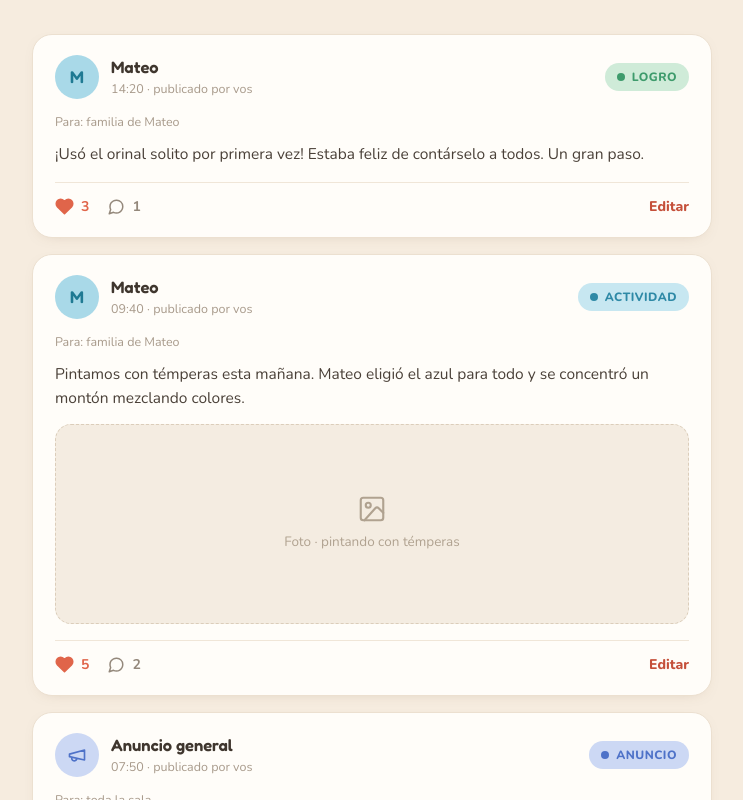
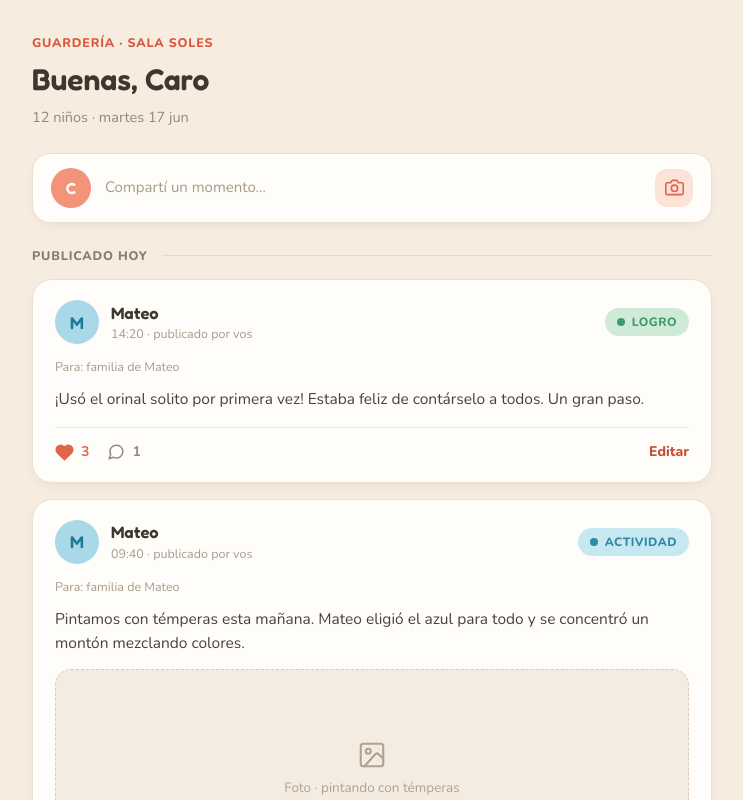
Before and after one commit to jbs-code/06-open-daycare, a Next.js app: page / in a window 1280 px wide. Shown: the top 800 px of the page, without its empty margins (268-1011 px from the left). Built offline with nearby package versions, Linux system fonts and the light colour scheme.

Commit message:
Enhance Home component in page.tsx by adding FeedHeader, ComposerCard, and SectionLabel for improved layout and user experience. Introduce CameraIcon component in icons.tsx for future use.

```diff
--- a/app/page.tsx
+++ b/app/page.tsx
@@ -1,14 +1,21 @@
+import { ComposerCard } from "@/features/feed/ComposerCard";
+import { FeedHeader } from "@/features/feed/FeedHeader";
 import { PostCard } from "@/features/feed/PostCard";
-import { feedPosts } from "@/lib/mockData";
+import { SectionLabel } from "@/features/feed/SectionLabel";
+import { currentUser, feedDateLabel, feedPosts } from "@/lib/mockData";
 
-// Temporal (paso 4): la composición final del feed llega en el paso 5
 export default function Home() {
   return (
-    <main className="mx-auto w-full max-w-[760px] px-10 pt-[34px] pb-20">
-      <div className="flex flex-col gap-4">
-        {feedPosts.map((post) => (
-          <PostCard key={post.id} post={post} />
-        ))}
+    <main className="min-w-0 flex-1">
+      <div className="mx-auto w-full max-w-[760px] px-10 pt-[34px] pb-20">
+        <FeedHeader user={currentUser} dateLabel={feedDateLabel} />
+        <ComposerCard initial={currentUser.initial} />
+        <SectionLabel label="PUBLICADO HOY" />
+        <div className="flex flex-col gap-4">
+          {feedPosts.map((post) => (
+            <PostCard key={post.id} post={post} />
+          ))}
+        </div>
       </div>
     </main>
   );
--- a/components/icons.tsx
+++ b/components/icons.tsx
@@ -72,3 +72,21 @@ export function ImageIcon({ className }: IconProps) {
     </svg>
   );
 }
+
+export function CameraIcon({ className }: IconProps) {
+  return (
+    <svg
+      className={className}
+      viewBox="0 0 24 24"
+      fill="none"
+      stroke="currentColor"
+      strokeWidth={2}
+      strokeLinecap="round"
+      strokeLinejoin="round"
+      aria-hidden="true"
+    >
+      <path d="M23 19a2 2 0 0 1-2 2H3a2 2 0 0 1-2-2V8a2 2 0 0 1 2-2h4l2-3h6l2 3h4a2 2 0 0 1 2 2z" />
+      <circle cx="12" cy="13" r="4" />
+    </svg>
+  );
+}
--- /dev/null
+++ b/features/feed/ComposerCard.tsx
@@ -0,0 +1,18 @@
+import { CameraIcon } from "@/components/icons";
+
+export function ComposerCard({ initial }: { initial: string }) {
+  return (
+    <a
+      href="#"
+      className="mb-6 flex items-center gap-3.5 rounded-[18px] border border-border bg-surface px-[18px] py-3.5 shadow-[0_4px_14px_-10px_rgba(120,90,60,0.4)]"
+    >
+      <div className="flex size-10 flex-none items-center justify-center rounded-full bg-coral-bright font-fredoka text-base font-semibold text-white">
+        {initial}
+      </div>
+      <span className="flex-1 text-[15px] text-muted">Compartí un momento…</span>
+      <span className="flex size-[38px] items-center justify-center rounded-xl bg-coral-soft text-coral">
+        <CameraIcon className="size-[19px]" />
+      </span>
+    </a>
+  );
+}
--- /dev/null
+++ b/features/feed/FeedHeader.tsx
@@ -0,0 +1,24 @@
+import type { CurrentUser } from "@/lib/mockData";
+
+interface FeedHeaderProps {
+  user: CurrentUser;
+  dateLabel: string;
+}
+
+export function FeedHeader({ user, dateLabel }: FeedHeaderProps) {
+  const firstName = user.fullName.split(" ")[0];
+
+  return (
+    <header className="mb-6">
+      <div className="mb-1 text-[12.5px] font-extrabold tracking-[.8px] text-coral-deep uppercase">
+        Guardería · {user.roomName}
+      </div>
+      <h1 className="font-fredoka text-[30px] font-semibold text-foreground">
+        Buenas, {firstName}
+      </h1>
+      <p className="mt-[5px] text-[14.5px] text-muted-strong">
+        {user.childrenCount} niños · {dateLabel}
+      </p>
+    </header>
+  );
+}
--- /dev/null
+++ b/features/feed/SectionLabel.tsx
@@ -0,0 +1,10 @@
+export function SectionLabel({ label }: { label: string }) {
+  return (
+    <div className="mb-3.5 flex items-center gap-3.5">
+      <span className="text-[12.5px] font-extrabold tracking-[.8px] text-section">
+        {label}
+      </span>
+      <span className="h-px flex-1 bg-border-subtle" />
+    </div>
+  );
+}
```
